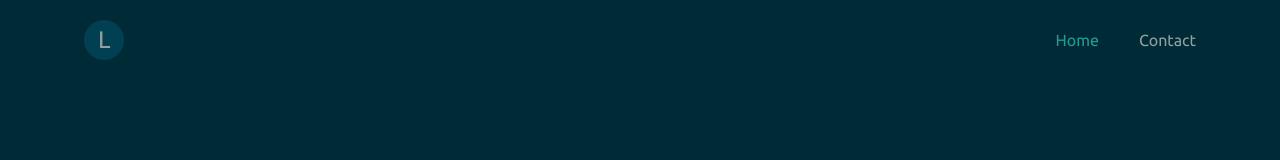
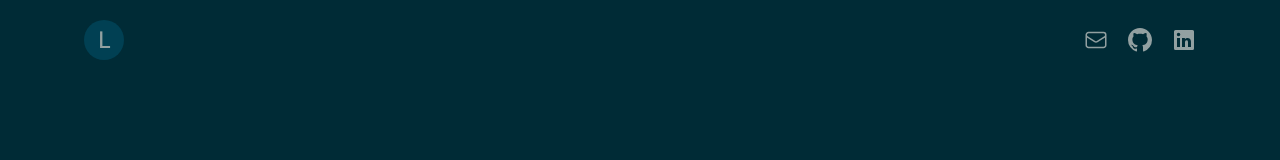
Before and after one commit to lsneth/lucasnethercott.com, a Next.js app: page / in a window 1280 px wide. Shown: the top 160 px of the page. Built offline with nearby package versions, Linux system fonts and the light colour scheme.

Commit message:
update navbar

```diff
--- a/src/app/Footer.tsx
+++ b/src/app/Footer.tsx
@@ -1,8 +1,8 @@
 import React from 'react'
 
-export default function Footer() {
+export default function Footer({ className = '' }: { className?: string }) {
   return (
-    <footer className="text-center p-10">
+    <footer className="text-center p-10 ${className}">
       <p>©2024 Lucas Nethercott</p>
     </footer>
   )
--- a/src/app/NavBar.tsx
+++ b/src/app/NavBar.tsx
@@ -1,7 +1,4 @@
-'use client'
-
 import React from 'react'
-import { usePathname } from 'next/navigation'
 import Link from 'next/link'
 import Text from './_components/Text'
 
@@ -12,29 +9,33 @@ export default function NavBar() {
   ]
 
   return (
-    <nav className="flex justify-end items-center text-right my-5 pb-5">
-      <Link href="/">
+    <nav className="flex items-center justify-between text-right my-5 pb-5">
+      <Link href="/" className="">
         <div className="bg-gray py-1 px-3.5 rounded-full">
           <Text size="md">L</Text>
         </div>
       </Link>
-      <div className="flex-1">
-        {navItemProps.map((props) => (
-          <NavItem key={props.href} {...props} />
-        ))}
+      <div className="flex items-center">
+        <a href="mailto:luke+portfolio@nethercott.com" className="ml-5">
+          <svg fill="none" viewBox="0 0 24 24" strokeWidth={1.5} stroke="currentColor" className="w-6 h-6">
+            <path
+              strokeLinecap="round"
+              strokeLinejoin="round"
+              d="M21.75 6.75v10.5a2.25 2.25 0 0 1-2.25 2.25h-15a2.25 2.25 0 0 1-2.25-2.25V6.75m19.5 0A2.25 2.25 0 0 0 19.5 4.5h-15a2.25 2.25 0 0 0-2.25 2.25m19.5 0v.243a2.25 2.25 0 0 1-1.07 1.916l-7.5 4.615a2.25 2.25 0 0 1-2.36 0L3.32 8.91a2.25 2.25 0 0 1-1.07-1.916V6.75"
+            />
+          </svg>
+        </a>
+        <a href="https://github.com/lsneth" className="ml-5">
+          <svg className="w-6 h-6" fill="currentColor" viewBox="0 0 16 16">
+            <path d="M8 0c4.42 0 8 3.58 8 8a8.013 8.013 0 0 1-5.45 7.59c-.4.08-.55-.17-.55-.38 0-.27.01-1.13.01-2.2 0-.75-.25-1.23-.54-1.48 1.78-.2 3.65-.88 3.65-3.95 0-.88-.31-1.59-.82-2.15.08-.2.36-1.02-.08-2.12 0 0-.67-.22-2.2.82-.64-.18-1.32-.27-2-.27-.68 0-1.36.09-2 .27-1.53-1.03-2.2-.82-2.2-.82-.44 1.1-.16 1.92-.08 2.12-.51.56-.82 1.28-.82 2.15 0 3.06 1.86 3.75 3.64 3.95-.23.2-.44.55-.51 1.07-.46.21-1.61.55-2.33-.66-.15-.24-.6-.83-1.23-.82-.67.01-.27.38.01.53.34.19.73.9.82 1.13.16.45.68 1.31 2.69.94 0 .67.01 1.3.01 1.49 0 .21-.15.45-.55.38A7.995 7.995 0 0 1 0 8c0-4.42 3.58-8 8-8Z"></path>
+          </svg>
+        </a>
+        <a href="https://www.linkedin.com/in/luke-nethercott-9942702a4/" className="ml-5">
+          <svg viewBox="0 0 24 24" fill="currentColor" className="w-6 h-6">
+            <path d="M20.5 2h-17A1.5 1.5 0 002 3.5v17A1.5 1.5 0 003.5 22h17a1.5 1.5 0 001.5-1.5v-17A1.5 1.5 0 0020.5 2zM8 19H5v-9h3zM6.5 8.25A1.75 1.75 0 118.3 6.5a1.78 1.78 0 01-1.8 1.75zM19 19h-3v-4.74c0-1.42-.6-1.93-1.38-1.93A1.74 1.74 0 0013 14.19a.66.66 0 000 .14V19h-3v-9h2.9v1.3a3.11 3.11 0 012.7-1.4c1.55 0 3.36.86 3.36 3.66z"></path>
+          </svg>
+        </a>
       </div>
     </nav>
   )
 }
-
-function NavItem({ href, text }: { href: string; text: string }) {
-  const isCurrentPage = usePathname() === href
-  let linkStyle = 'ml-10'
-  if (isCurrentPage) linkStyle += ' text-accent1'
-
-  return (
-    <Link href={href} className={linkStyle}>
-      {text}
-    </Link>
-  )
-}
--- a/src/app/contact/page.tsx
+++ /dev/null
@@ -1,9 +0,0 @@
-import React from 'react'
-
-export default function Contact() {
-  return (
-    <main className="mx-5">
-      <p>contact</p>
-    </main>
-  )
-}
```
